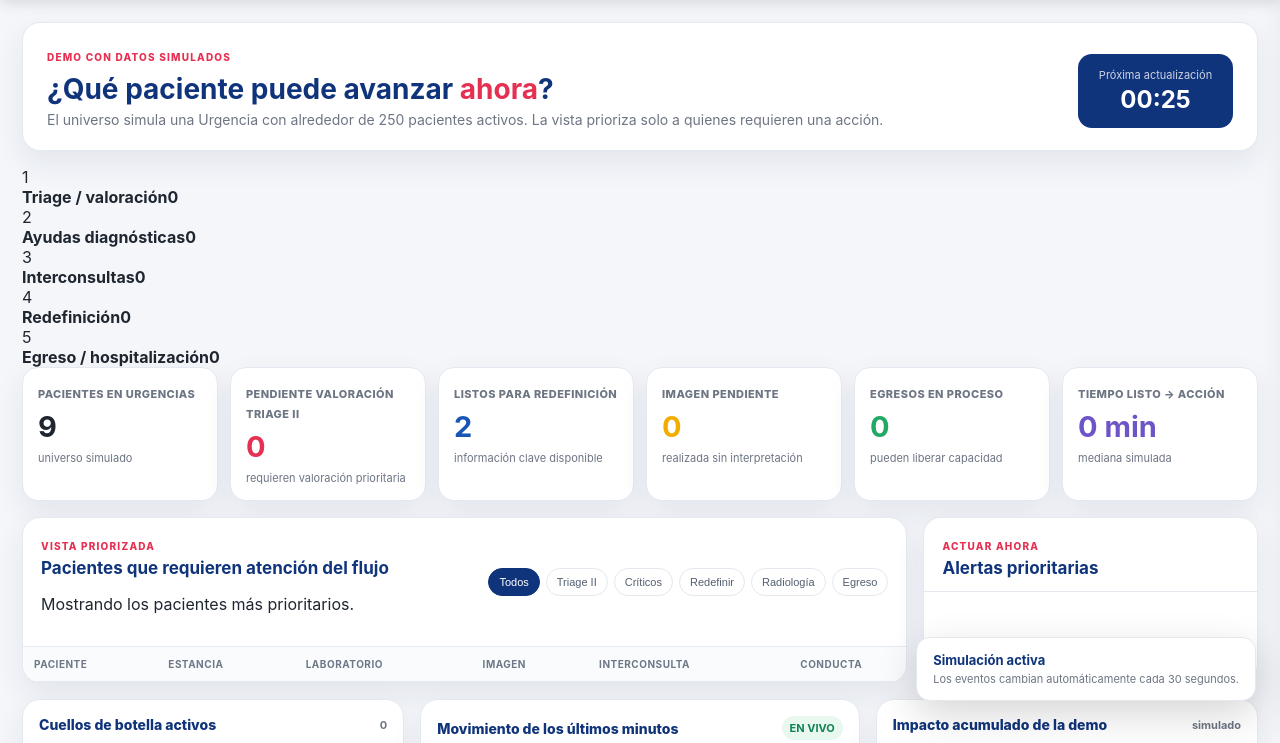
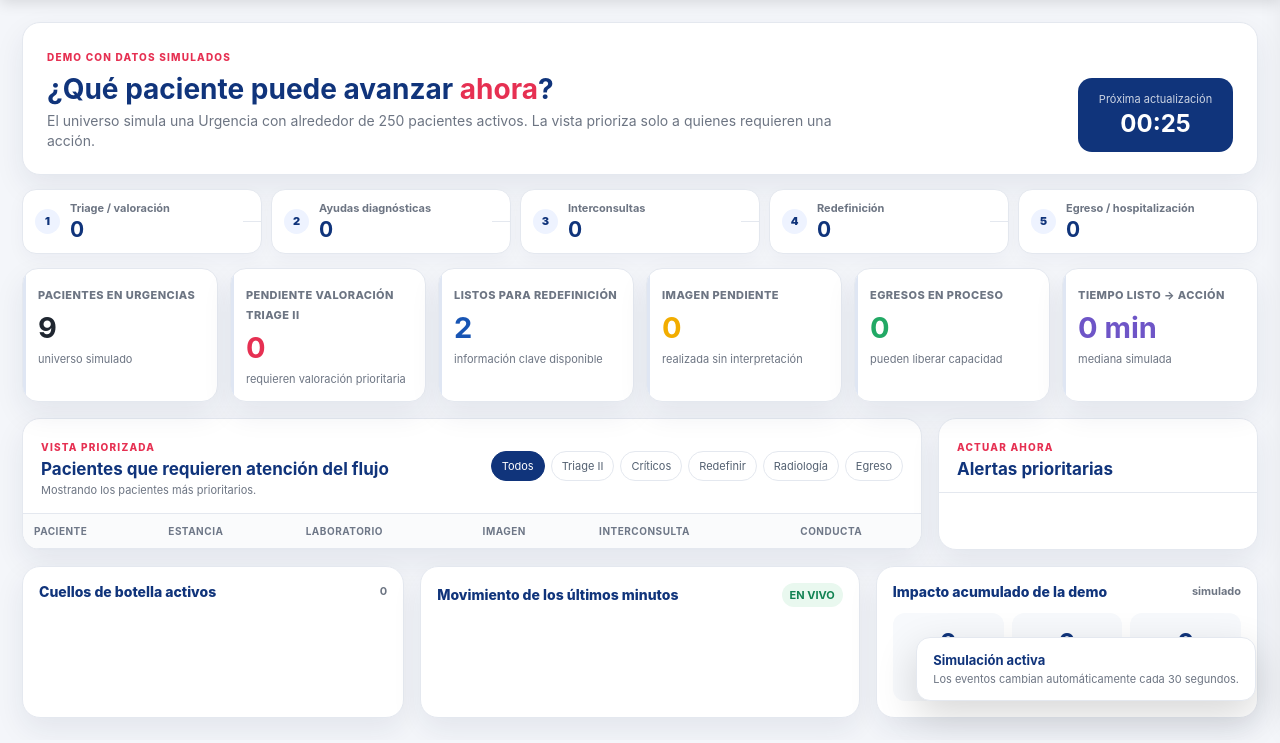
Before and after one commit to kevinpaezkp-del/Monitoreo-Urgencias, a plain HTML site: page index.html in a window 1280 px wide. Shown: the part 75-818 px from the top of the page. Drawn offline with Linux system fonts and the light colour scheme.

Commit message:
Enhance visual design and add animated architecture modal

```diff
--- a/styles.css
+++ b/styles.css
@@ -3,18 +3,53 @@
   --violet:#6e55c7; --teal:#22a8b3; --bg:#f4f6fa; --panel:#fff; --text:#1f2630;
   --muted:#6d7583; --line:#e4e8ef; --soft:#f7f9fc; --shadow:0 12px 30px rgba(20,37,77,.08);
 }
-*{box-sizing:border-box} body{margin:0;font-family:Inter,Segoe UI,Arial,sans-serif;background:var(--bg);color:var(--text)}
+*{box-sizing:border-box}
+body{margin:0;font-family:Inter,Segoe UI,Arial,sans-serif;background:var(--bg);color:var(--text)}
+button{font:inherit}
 .topbar{background:var(--blue);color:#fff;padding:16px 28px;display:flex;align-items:center;justify-content:space-between;gap:18px;position:sticky;top:0;z-index:50;box-shadow:0 3px 14px rgba(0,0,0,.12)}
 .brand{display:flex;align-items:center;gap:18px}.brand-mark{font-size:26px;font-weight:800;letter-spacing:-.04em;white-space:nowrap}.brand-mark span{color:var(--red);font-size:22px;margin-right:5px}.brand-copy h1{margin:0;font-size:21px}.brand-copy p{margin:3px 0 0;font-size:12px;opacity:.78}.top-actions{display:flex;gap:10px;align-items:center}
-.live,.clock{background:rgba(255,255,255,.12);border:1px solid rgba(255,255,255,.16);border-radius:999px;padding:9px 13px;font-size:12px}.pulse{display:inline-block;width:8px;height:8px;background:#47dc86;border-radius:50%;margin-right:8px;box-shadow:0 0 0 0 rgba(71,220,134,.5);animation:pulse 1.8s infinite}@keyframes pulse{70%{box-shadow:0 0 0 9px rgba(71,220,134,0)}}
-.shell{max-width:1560px;margin:auto;padding:22px}.hero-strip{display:flex;justify-content:space-between;gap:20px;align-items:end;background:#fff;border:1px solid var(--line);border-radius:18px;padding:22px 24px;margin-bottom:16px;box-shadow:var(--shadow)}
-.eyebrow{font-size:10px;letter-spacing:.12em;font-weight:800;color:var(--red)}.hero-strip h2{margin:7px 0 5px;color:var(--blue);font-size:28px}.hero-strip h2 em{font-style:normal;color:var(--red)}.hero-strip p{margin:0;color:var(--muted);font-size:14px}.sync-card{min-width:155px;background:var(--blue);color:#fff;border-radius:14px;padding:14px 18px;text-align:center}.sync-card span{font-size:11px;opacity:.78;display:block}.sync-card strong{font-size:24px;display:block;margin-top:3px}
-.kpis{display:grid;grid-template-columns:repeat(6,1fr);gap:12px}.kpi{background:#fff;border:1px solid var(--line);border-radius:16px;padding:14px 15px;box-shadow:var(--shadow);min-height:112px}.kpi span{font-size:11px;color:var(--muted);text-transform:uppercase;letter-spacing:.04em;font-weight:800}.kpi strong{display:block;font-size:29px;color:var(--text);margin:7px 0 2px}.kpi small{color:var(--muted);font-size:11px}.red{color:var(--red)!important}.blue{color:var(--blue2)!important}.green{color:var(--green)!important}.amber{color:var(--amber)!important}.violet{color:var(--violet)!important}
-.layout-main{display:grid;grid-template-columns:minmax(0,2.25fr) minmax(320px,.85fr);gap:16px;margin-top:16px}.panel{background:#fff;border:1px solid var(--line);border-radius:18px;box-shadow:var(--shadow);overflow:hidden}.panel-head{padding:16px 18px;border-bottom:1px solid var(--line);display:flex;align-items:center;justify-content:space-between;gap:12px}.panel-head.compact{padding-bottom:13px}.panel-head h3{font-size:17px;margin:4px 0 0;color:var(--blue)}.filters{display:flex;gap:6px;flex-wrap:wrap}.filter{border:1px solid var(--line);background:#fff;padding:7px 10px;border-radius:999px;font-size:11px;color:#536071;cursor:pointer}.filter.active{background:var(--blue);color:#fff;border-color:var(--blue)}
-.table-wrap{overflow:auto;max-height:530px}table{width:100%;border-collapse:collapse;min-width:1030px}th{position:sticky;top:0;background:#fafbfc;color:#6e7787;font-size:10px;text-transform:uppercase;letter-spacing:.05em;text-align:left;padding:11px;border-bottom:1px solid var(--line);z-index:2}td{padding:11px;border-bottom:1px solid var(--line);font-size:12px;vertical-align:middle}tr{cursor:pointer;transition:.2s}tr:hover{background:#fafcff}.patient-name{font-weight:800;color:var(--blue)}.sub{display:block;font-size:10px;color:var(--muted);margin-top:3px}.tag{display:inline-flex;align-items:center;max-width:190px;padding:5px 8px;border-radius:999px;font-size:10px;font-weight:800;white-space:nowrap}.tag.ok{background:#eaf8f2;color:#0a7d55}.tag.warn{background:#fff5d8;color:#986700}.tag.danger{background:#fdebee;color:#b91c3d}.tag.info{background:#eaf1ff;color:#1b4ca5}.tag.gray{background:#f0f2f5;color:#6a7380}.flash{animation:flash 1.1s ease}@keyframes flash{0%,100%{background:transparent}35%{background:#fff4c9}}
-.alerts-list{max-height:530px;overflow:auto}.alert{padding:13px 15px;border-bottom:1px solid var(--line);display:grid;grid-template-columns:34px 1fr;gap:11px;align-items:start}.alert:last-child{border-bottom:0}.alert-icon{width:34px;height:34px;border-radius:10px;display:grid;place-items:center;font-size:12px;font-weight:900}.alert-icon.danger{background:#fdebee;color:#b91c3d}.alert-icon.warn{background:#fff5d8;color:#986700}.alert-icon.info{background:#eaf1ff;color:#1b4ca5}.alert-icon.ok{background:#eaf8f2;color:#0a7d55}.alert strong{font-size:12px;color:var(--blue);display:block}.alert p{margin:4px 0 0;color:var(--muted);font-size:11px;line-height:1.35}
-.bottom-grid{display:grid;grid-template-columns:1fr 1.15fr 1fr;gap:16px;margin-top:16px}.mini-panel{padding:16px}.mini-head{display:flex;justify-content:space-between;gap:10px;align-items:center;margin-bottom:13px}.mini-head span{font-size:14px;font-weight:800;color:var(--blue)}.mini-head b{font-size:11px;color:var(--muted)}.live-badge{background:#e9f8ef;color:#118252!important;border-radius:999px;padding:5px 8px}.brow{display:grid;grid-template-columns:120px 1fr 28px;align-items:center;gap:8px;margin:10px 0;font-size:11px}.bar{height:8px;border-radius:999px;background:#edf0f5;overflow:hidden}.bar i{display:block;height:100%;background:var(--blue2);border-radius:999px}.event-feed{max-height:210px;overflow:hidden}.event-item{display:grid;grid-template-columns:54px 1fr;gap:9px;padding:8px 0;border-bottom:1px dashed var(--line);font-size:11px}.event-item time{color:var(--muted)}.event-item b{color:var(--blue)}.impact-grid{display:grid;grid-template-columns:repeat(3,1fr);gap:8px}.impact-grid div{background:var(--soft);border-radius:12px;padding:15px 9px;text-align:center}.impact-grid strong{display:block;color:var(--blue);font-size:25px}.impact-grid span{font-size:10px;color:var(--muted);display:block;margin-top:4px}
-.toast{position:fixed;right:24px;bottom:24px;background:#fff;border:1px solid var(--line);box-shadow:0 14px 40px rgba(0,0,0,.16);border-radius:14px;padding:14px 16px;max-width:380px;transform:translateY(130px);opacity:0;transition:.35s;z-index:80}.toast.show{transform:translateY(0);opacity:1}.toast strong{color:var(--blue);display:block;font-size:13px}.toast span{display:block;color:var(--muted);font-size:11px;margin-top:4px}
-.drawer{position:fixed;top:0;right:-460px;width:430px;max-width:94vw;height:100vh;background:#fff;box-shadow:-12px 0 34px rgba(0,0,0,.2);z-index:90;transition:.3s;overflow:auto;padding:24px}.drawer.open{right:0}.drawer-close{position:absolute;right:18px;top:14px;border:0;background:transparent;font-size:30px;cursor:pointer;color:var(--muted)}.drawer-top{padding-top:18px;border-bottom:1px solid var(--line);padding-bottom:18px}.drawer-top h3{color:var(--blue);font-size:24px;margin:6px 0}.drawer-top p{color:var(--muted);margin:0;font-size:13px}.timeline{border-left:2px solid #dbe2ef;margin:22px 0 22px 7px;padding-left:19px}.tl-event{position:relative;margin-bottom:20px}.tl-event:before{content:'';position:absolute;left:-26px;top:3px;width:10px;height:10px;border-radius:50%;background:var(--blue2);border:3px solid #eaf1ff}.tl-event strong{font-size:12px;color:var(--blue)}.tl-event span{display:block;color:var(--muted);font-size:11px;margin-top:3px}.next-action{background:#f1f5ff;border-radius:14px;padding:16px}.next-action span{font-size:10px;text-transform:uppercase;color:var(--muted);font-weight:800}.next-action strong{display:block;color:var(--blue);margin-top:6px;font-size:14px}
-@media(max-width:1180px){.kpis{grid-template-columns:repeat(3,1fr)}.layout-main{grid-template-columns:1fr}.bottom-grid{grid-template-columns:1fr 1fr}.alerts-panel{order:-1}}
-@media(max-width:720px){.topbar{padding:13px 14px}.brand-mark{font-size:20px}.brand-copy h1{font-size:15px}.brand-copy p{display:none}.clock{display:none}.shell{padding:10px}.hero-strip{align-items:stretch;flex-direction:column}.sync-card{width:100%}.kpis{grid-template-columns:1fr 1fr}.bottom-grid{grid-template-columns:1fr}.filters{display:none}.hero-strip h2{font-size:22px}}
+.live,.clock,.architecture-btn{background:rgba(255,255,255,.12);border:1px solid rgba(255,255,255,.17);color:#fff;border-radius:999px;padding:9px 13px;font-size:12px}
+.architecture-btn{cursor:pointer;font-weight:800;transition:.2s}.architecture-btn:hover{background:#fff;color:var(--blue)}
+.pulse{display:inline-block;width:8px;height:8px;background:#47dc86;border-radius:50%;margin-right:8px;box-shadow:0 0 0 0 rgba(71,220,134,.5);animation:pulse 1.8s infinite}
+@keyframes pulse{70%{box-shadow:0 0 0 9px rgba(71,220,134,0)}}
+.shell{max-width:1560px;margin:auto;padding:22px}
+.hero-strip{display:flex;justify-content:space-between;gap:20px;align-items:end;background:#fff;border:1px solid var(--line);border-radius:18px;padding:22px 24px;margin-bottom:14px;box-shadow:var(--shadow)}
+.eyebrow{font-size:10px;letter-spacing:.12em;font-weight:800;color:var(--red)}
+.hero-strip h2{margin:7px 0 5px;color:var(--blue);font-size:28px}.hero-strip h2 em{font-style:normal;color:var(--red)}.hero-strip p{margin:0;color:var(--muted);font-size:14px;max-width:820px;line-height:1.45}
+.sync-card{min-width:155px;background:var(--blue);color:#fff;border-radius:14px;padding:14px 18px;text-align:center}.sync-card span{font-size:11px;opacity:.78;display:block}.sync-card strong{font-size:24px;display:block;margin-top:3px}
+.flow-overview{display:grid;grid-template-columns:repeat(5,1fr);gap:9px;margin-bottom:14px}
+.flow-overview article{background:#fff;border:1px solid var(--line);border-radius:14px;padding:11px 12px;display:flex;gap:10px;align-items:center;box-shadow:0 6px 18px rgba(20,37,77,.04);position:relative;overflow:hidden}
+.flow-overview article:after{content:'';position:absolute;right:-18px;top:50%;width:36px;height:1px;background:var(--line)}
+.flow-overview article:last-child:after{display:none}
+.flow-overview article>span{width:25px;height:25px;border-radius:50%;display:grid;place-items:center;background:#eef3ff;color:var(--blue);font-size:11px;font-weight:900;flex:0 0 auto}
+.flow-overview b{display:block;font-size:11px;color:var(--muted);font-weight:700}.flow-overview strong{display:block;font-size:21px;color:var(--blue);margin-top:2px}
+.kpis{display:grid;grid-template-columns:repeat(6,1fr);gap:12px}
+.kpi{background:#fff;border:1px solid var(--line);border-radius:16px;padding:14px 15px;box-shadow:var(--shadow);min-height:112px;position:relative;overflow:hidden}
+.kpi:before{content:'';position:absolute;left:0;top:0;bottom:0;width:3px;background:#dfe6f3}
+.kpi span{font-size:11px;color:var(--muted);text-transform:uppercase;letter-spacing:.04em;font-weight:800}.kpi strong{display:block;font-size:29px;color:var(--text);margin:7px 0 2px}.kpi small{color:var(--muted);font-size:11px}.red{color:var(--red)!important}.blue{color:var(--blue2)!important}.green{color:var(--green)!important}.amber{color:var(--amber)!important}.violet{color:var(--violet)!important}
+.layout-main{display:grid;grid-template-columns:minmax(0,2.35fr) minmax(320px,.8fr);gap:16px;margin-top:16px}
+.panel{background:#fff;border:1px solid var(--line);border-radius:18px;box-shadow:var(--shadow);overflow:hidden}.panel-head{padding:16px 18px;border-bottom:1px solid var(--line);display:flex;align-items:center;justify-content:space-between;gap:12px}.panel-head.compact{padding-bottom:13px}.panel-head h3{font-size:17px;margin:4px 0 0;color:var(--blue)}.panel-subtitle{margin:4px 0 0;font-size:11px;color:var(--muted)}
+.filters{display:flex;gap:6px;flex-wrap:wrap}.filter{border:1px solid var(--line);background:#fff;padding:7px 10px;border-radius:999px;font-size:11px;color:#536071;cursor:pointer}.filter.active{background:var(--blue);color:#fff;border-color:var(--blue)}
+.table-wrap{overflow:auto;max-height:560px}table{width:100%;border-collapse:collapse;min-width:1030px}th{position:sticky;top:0;background:#fafbfc;color:#6e7787;font-size:10px;text-transform:uppercase;letter-spacing:.05em;text-align:left;padding:11px;border-bottom:1px solid var(--line);z-index:2}td{padding:11px;border-bottom:1px solid var(--line);font-size:12px;vertical-align:middle}tr{cursor:pointer;transition:.22s}tr:hover{background:#fafcff}.patient-name{font-weight:800;color:var(--blue)}.sub{display:block;font-size:10px;color:var(--muted);margin-top:3px}
+.tag{display:inline-flex;align-items:center;max-width:190px;padding:5px 8px;border-radius:999px;font-size:10px;font-weight:800;white-space:nowrap}.tag.ok{background:#eaf8f2;color:#0a7d55}.tag.warn{background:#fff5d8;color:#986700}.tag.danger{background:#fdebee;color:#b91c3d}.tag.info{background:#eaf1ff;color:#1b4ca5}.tag.gray{background:#f0f2f5;color:#6a7380}.tag.triage{background:#fff0f3;color:#c11f43}
+.flash{animation:flash 1.6s ease}@keyframes flash{0%,100%{background:transparent}35%{background:#fff0ba}}
+.row-rise{animation:riseGlow 1.8s ease}@keyframes riseGlow{0%{box-shadow:inset 5px 0 0 #3eb873;background:#eaf8f2}100%{box-shadow:inset 0 0 0 transparent;background:transparent}}
+.alerts-list{max-height:560px;overflow:auto}.alert{padding:13px 15px;border-bottom:1px solid var(--line);display:grid;grid-template-columns:34px 1fr;gap:11px;align-items:start;cursor:pointer}.alert:last-child{border-bottom:0}.alert-icon{width:34px;height:34px;border-radius:10px;display:grid;place-items:center;font-size:12px;font-weight:900}.alert-icon.danger{background:#fdebee;color:#b91c3d}.alert-icon.warn{background:#fff5d8;color:#986700}.alert-icon.info{background:#eaf1ff;color:#1b4ca5}.alert-icon.ok{background:#eaf8f2;color:#0a7d55}.alert-icon.triage{background:#fff0f3;color:#c11f43}.alert strong{font-size:12px;color:var(--blue);display:block}.alert p{margin:4px 0 0;color:var(--muted);font-size:11px;line-height:1.35}
+.bottom-grid{display:grid;grid-template-columns:1fr 1.15fr 1fr;gap:16px;margin-top:16px}.mini-panel{padding:16px}.mini-head{display:flex;justify-content:space-between;gap:10px;align-items:center;margin-bottom:13px}.mini-head span{font-size:14px;font-weight:800;color:var(--blue)}.mini-head b{font-size:11px;color:var(--muted)}.live-badge{background:#e9f8ef;color:#118252!important;border-radius:999px;padding:5px 8px}
+.brow{display:grid;grid-template-columns:130px 1fr 30px;align-items:center;gap:8px;margin:10px 0;font-size:11px}.bar{height:8px;border-radius:999px;background:#edf0f5;overflow:hidden}.bar i{display:block;height:100%;background:linear-gradient(90deg,var(--blue2),#6593ef);border-radius:999px;transition:width .5s ease}.event-feed{max-height:220px;overflow:hidden}.event-item{display:grid;grid-template-columns:54px 1fr;gap:9px;padding:8px 0;border-bottom:1px dashed var(--line);font-size:11px}.event-item time{color:var(--muted)}.event-item b{color:var(--blue)}.impact-grid{display:grid;grid-template-columns:repeat(3,1fr);gap:8px}.impact-grid div{background:var(--soft);border-radius:12px;padding:15px 9px;text-align:center}.impact-grid strong{display:block;color:var(--blue);font-size:25px}.impact-grid span{font-size:10px;color:var(--muted);display:block;margin-top:4px}
+.toast{position:fixed;right:24px;bottom:24px;background:#fff;border:1px solid var(--line);box-shadow:0 14px 40px rgba(0,0,0,.16);border-radius:14px;padding:14px 16px;max-width:380px;transform:translateY(130px);opacity:0;transition:.35s;z-index:120}.toast.show{transform:translateY(0);opacity:1}.toast strong{color:var(--blue);display:block;font-size:13px}.toast span{display:block;color:var(--muted);font-size:11px;margin-top:4px}
+.drawer{position:fixed;top:0;right:-460px;width:430px;max-width:94vw;height:100vh;background:#fff;box-shadow:-12px 0 34px rgba(0,0,0,.2);z-index:100;transition:.3s;overflow:auto;padding:24px}.drawer.open{right:0}.drawer-close{position:absolute;right:18px;top:14px;border:0;background:transparent;font-size:30px;cursor:pointer;color:var(--muted)}.drawer-top{padding-top:18px;border-bottom:1px solid var(--line);padding-bottom:18px}.drawer-top h3{color:var(--blue);font-size:24px;margin:6px 0}.drawer-top p{color:var(--muted);margin:0;font-size:13px}.timeline{border-left:2px solid #dbe2ef;margin:22px 0 22px 7px;padding-left:19px}.tl-event{position:relative;margin-bottom:20px}.tl-event:before{content:'';position:absolute;left:-26px;top:3px;width:10px;height:10px;border-radius:50%;background:var(--blue2);border:3px solid #eaf1ff}.tl-event strong{font-size:12px;color:var(--blue)}.tl-event span{display:block;color:var(--muted);font-size:11px;margin-top:3px}.next-action{background:#f1f5ff;border-radius:14px;padding:16px}.next-action span{font-size:10px;text-transform:uppercase;color:var(--muted);font-weight:800}.next-action strong{display:block;color:var(--blue);margin-top:6px;font-size:14px}
+
+/* architecture modal */
+.architecture-modal{position:fixed;inset:0;background:rgba(9,25,62,.72);display:none;align-items:center;justify-content:center;padding:22px;z-index:110;backdrop-filter:blur(5px)}.architecture-modal.open{display:flex}
+.architecture-card{width:min(1080px,96vw);background:#fff;border-radius:22px;padding:28px;box-shadow:0 30px 80px rgba(0,0,0,.28);position:relative}.architecture-close{position:absolute;right:20px;top:14px;border:0;background:transparent;font-size:30px;color:var(--muted);cursor:pointer}.architecture-card h3{font-size:28px;color:var(--blue);margin:6px 0 6px}.architecture-card>p{color:var(--muted);margin:0 0 20px}
+.architecture-canvas{position:relative;min-height:430px;background:linear-gradient(180deg,#f8faff,#f3f6fb);border:1px solid var(--line);border-radius:18px;overflow:hidden}
+.source-node,.central-node,.rules-node,.output-node{position:absolute;background:#fff;border:1px solid var(--line);border-radius:16px;padding:14px 16px;box-shadow:0 10px 25px rgba(20,37,77,.08);z-index:2}.source-node{width:220px}.source-node b,.central-node b,.rules-node b,.output-node b{display:block;color:var(--blue);font-size:16px}.source-node small,.central-node small,.rules-node small,.output-node small{display:block;color:var(--muted);font-size:11px;line-height:1.35;margin-top:5px}.servinte{left:35px;top:45px}.athenea{left:35px;top:165px}.radiologia{left:35px;top:285px}.central-node{left:365px;top:128px;width:260px;padding:22px}.central-node span,.output-node span{font-size:10px;letter-spacing:.12em;color:var(--red);font-weight:900}.rules-node{left:690px;top:78px;width:250px}.output-node{left:690px;top:255px;width:250px}
+.connector{position:absolute;height:3px;background:#cbd5e6;z-index:1;overflow:hidden}.connector:after{content:'';position:absolute;width:48px;height:100%;background:linear-gradient(90deg,transparent,var(--red),transparent);animation:dataFlow 2.2s linear infinite}@keyframes dataFlow{from{left:-60px}to{left:105%}}
+.c1{left:255px;top:93px;width:110px;transform:rotate(18deg);transform-origin:left center}.c2{left:255px;top:211px;width:110px}.c3{left:255px;top:329px;width:110px;transform:rotate(-18deg);transform-origin:left center}.central-link{left:625px;top:175px;width:100px;transform:rotate(-18deg);transform-origin:left center}.output-link{left:625px;top:255px;width:100px;transform:rotate(18deg);transform-origin:left center}
+.data-pulse{position:absolute;width:9px;height:9px;border-radius:50%;background:var(--red);right:-5px;top:50%;box-shadow:0 0 0 0 rgba(230,48,82,.45);animation:nodePulse 1.7s infinite}@keyframes nodePulse{70%{box-shadow:0 0 0 10px rgba(230,48,82,0)}}.p2{animation-delay:.5s}.p3{animation-delay:1s}
+.architecture-note{font-size:11px;color:var(--muted);margin-top:12px;padding:10px 12px;border-radius:10px;background:#f8f9fb}
+
+@media(max-width:1180px){.kpis{grid-template-columns:repeat(3,1fr)}.layout-main{grid-template-columns:1fr}.bottom-grid{grid-template-columns:1fr 1fr}.alerts-panel{order:-1}.flow-overview{grid-template-columns:repeat(3,1fr)}}
+@media(max-width:820px){.architecture-canvas{min-height:720px}.servinte,.athenea,.radiologia{left:20px;width:calc(100% - 40px)}.servinte{top:25px}.athenea{top:125px}.radiologia{top:225px}.central-node{left:20px;top:340px;width:calc(100% - 40px)}.rules-node{left:20px;top:455px;width:calc(100% - 40px)}.output-node{left:20px;top:570px;width:calc(100% - 40px)}.connector{display:none}}
+@media(max-width:720px){.topbar{padding:13px 14px}.brand-mark{font-size:20px}.brand-copy h1{font-size:15px}.brand-copy p{display:none}.clock{display:none}.architecture-btn{padding:8px 10px}.shell{padding:10px}.hero-strip{align-items:stretch;flex-direction:column}.sync-card{width:100%}.kpis{grid-template-columns:1fr 1fr}.bottom-grid{grid-template-columns:1fr}.filters{display:none}.hero-strip h2{font-size:22px}.flow-overview{grid-template-columns:1fr 1fr}.architecture-card{padding:20px 14px}}
```
